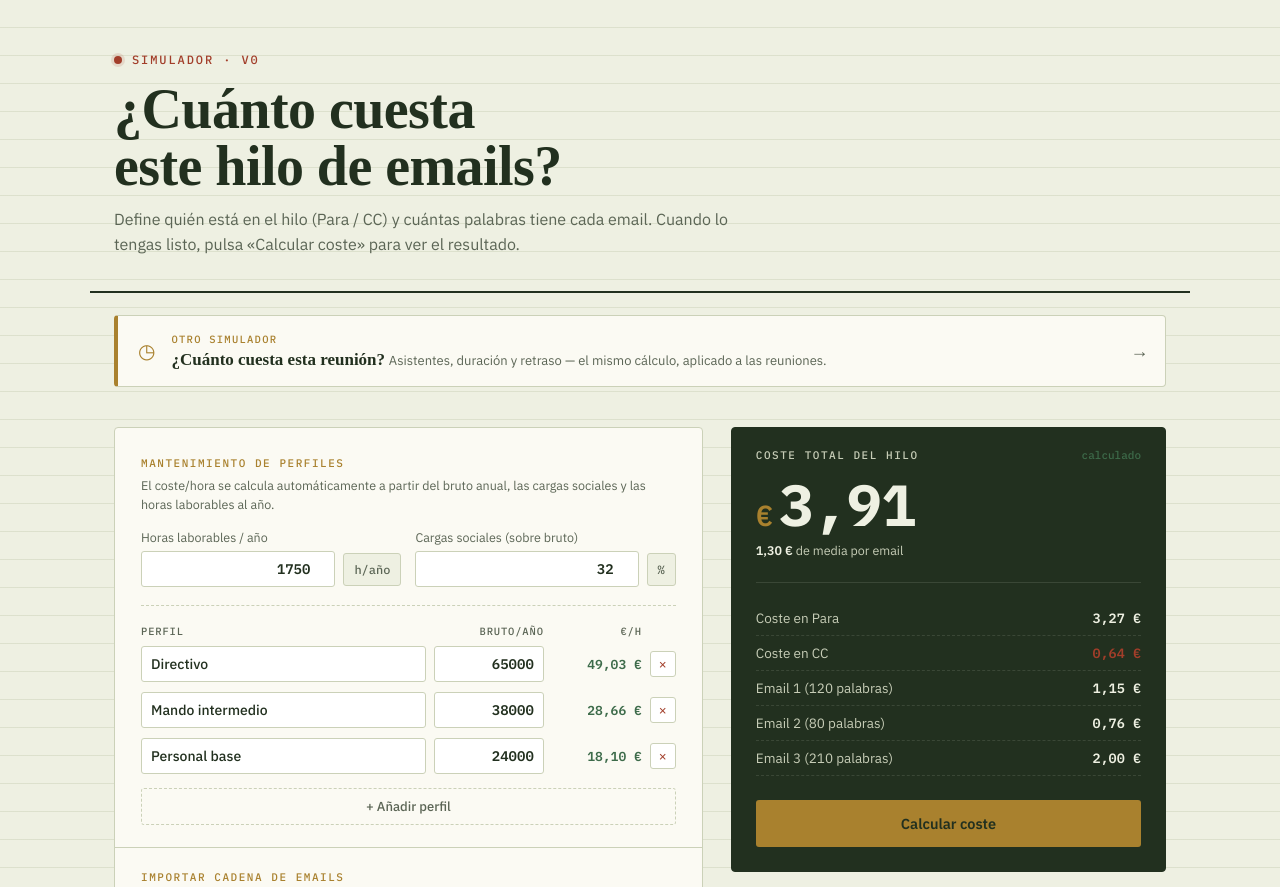
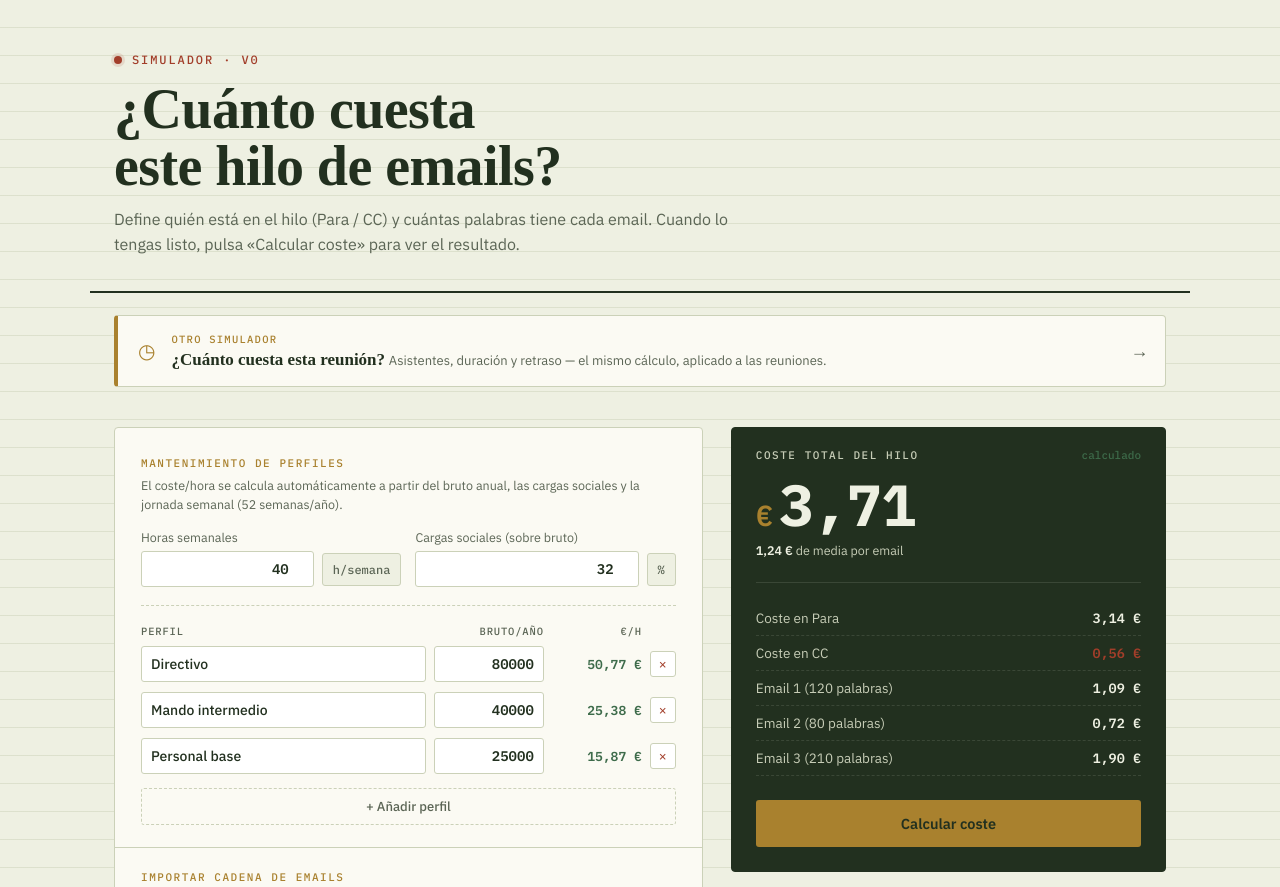
Before and after one commit to oscarruizmangela-dot/meetcalc, a plain HTML site: page simulador-coste-hilos-email.html in a window 1280 px wide. Shown: the top 887 px of the page. Drawn offline with Linux system fonts and the light colour scheme; a web font is replaced by a local one.

Commit message:
Add files via upload

```diff
--- a/simulador-coste-hilos-email.html
+++ b/simulador-coste-hilos-email.html
@@ -545,14 +545,14 @@
     <!-- MANTENIMIENTO DE PERFILES -->
     <div class="ledger-section">
       <div class="section-label">Mantenimiento de perfiles</div>
-      <p class="section-help">El coste/hora se calcula automáticamente a partir del bruto anual, las cargas sociales y las horas laborables al año.</p>
+      <p class="section-help">El coste/hora se calcula automáticamente a partir del bruto anual, las cargas sociales y la jornada semanal (52 semanas/año).</p>
 
       <div class="config-row">
         <div class="field">
-          <label>Horas laborables / año</label>
+          <label>Horas semanales</label>
           <div class="unit-wrap">
-            <input type="number" min="1" value="1750" id="horasAnuales">
-            <span class="unit-tag">h/año</span>
+            <input type="number" min="1" value="40" id="horasSemana">
+            <span class="unit-tag">h/semana</span>
           </div>
         </div>
         <div class="field">
@@ -664,7 +664,7 @@
 
 </div>
 
-<footer>v0 — coste/hora = bruto/año × (1 + cargas sociales) ÷ horas laborables/año. Coste email = (palabras ÷ velocidad lectura) × (Σ €/h en Para + Σ €/h en CC × atención CC).</footer>
+<footer>v0 — coste/hora = bruto/año × (1 + cargas sociales) ÷ (horas semanales × 52). Coste email = (palabras ÷ velocidad lectura) × (Σ €/h en Para + Σ €/h en CC × atención CC).</footer>
 
 <script>
   const $ = id => document.getElementById(id);
@@ -674,9 +674,9 @@
 
   // ---------- ESTADO ----------
   let perfiles = [
-    { id: uid(), nombre: 'Directivo', bruto: 65000 },
-    { id: uid(), nombre: 'Mando intermedio', bruto: 38000 },
-    { id: uid(), nombre: 'Personal base', bruto: 24000 },
+    { id: uid(), nombre: 'Directivo', bruto: 80000 },
+    { id: uid(), nombre: 'Mando intermedio', bruto: 40000 },
+    { id: uid(), nombre: 'Personal base', bruto: 25000 },
   ];
 
   let participantes = [
@@ -697,7 +697,8 @@
 
   // ---------- CÁLCULO AUXILIAR ----------
   function costeHoraDesdeBruto(bruto){
-    const horas = Math.max(1, +$('horasAnuales').value || 1750);
+    const horasSemana = Math.max(1, +$('horasSemana').value || 40);
+    const horas = horasSemana * 52;
     const cargas = Math.max(0, +$('cargasPct').value || 0) / 100;
     return (bruto * (1 + cargas)) / horas;
   }
@@ -853,7 +854,7 @@
   });
 
   // ---------- INPUTS GLOBALES ----------
-  ['horasAnuales','cargasPct','velocidadLectura','factorCC'].forEach(id => {
+  ['horasSemana','cargasPct','velocidadLectura','factorCC'].forEach(id => {
     $(id).addEventListener('input', () => marcarPendiente());
   });
 
```
Also changed, not shown: simulador-coste-reuniones.html (+11 -10 lines).
